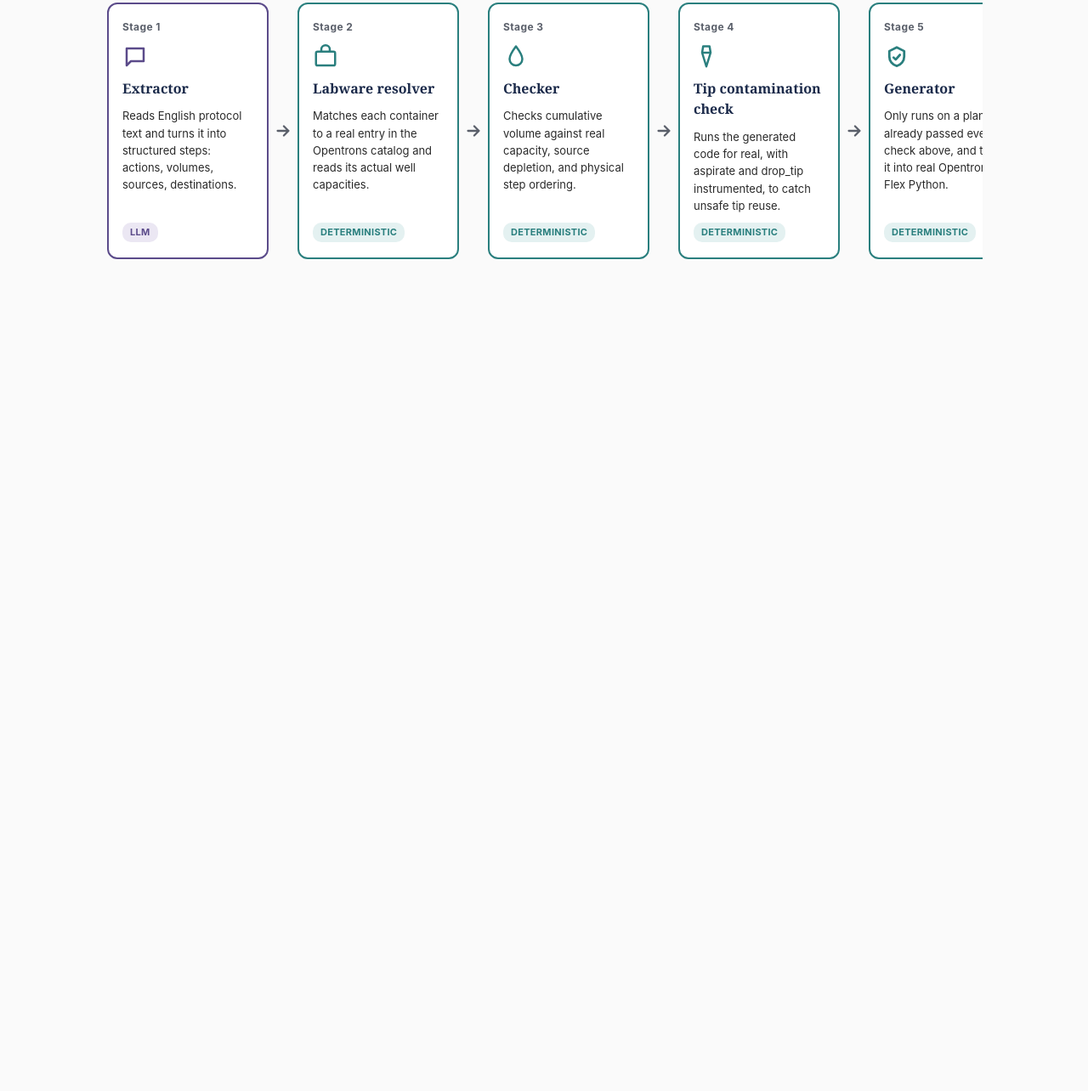
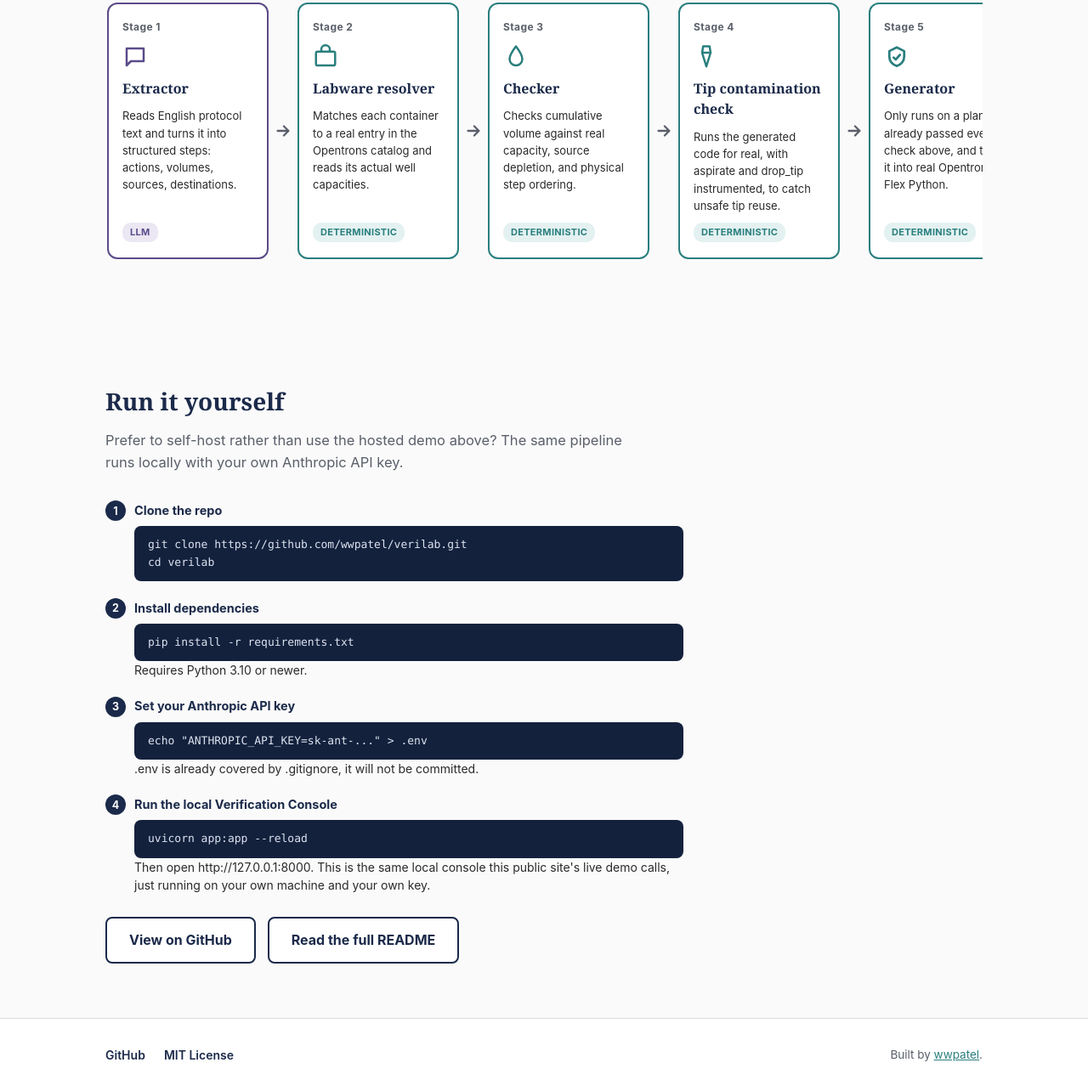
Before and after one commit to wwpatel/verilab, a plain HTML site: page site/index.html in a window 1280 px wide. Shown: the part 3000-4284 px from the top of the page at 85% size. Before the commit the page ends 3387 px from the top, so only its background shows below. Drawn offline with Linux system fonts and the light colour scheme; no server answers.

Commit message:
Add run-it-yourself quickstart and footer
Same four-step quickstart as the README (clone, install, set API key,
run uvicorn), for visitors who want to self-host instead of using the
hosted demo. Footer surfaces GitHub, license, and author credit
directly rather than hiding them in a menu.

Co-Authored-By: Claude Sonnet 5 <noreply@anthropic.com>

```diff
--- a/site/index.html
+++ b/site/index.html
@@ -309,6 +309,29 @@
     .pipeline-arrow { transform: rotate(90deg); align-self: center; }
     .pipeline-stage { flex: 1 1 auto; }
   }
+
+  /* ---------- Run it yourself ---------- */
+  .quickstart-steps { counter-reset: qs; margin: 0; padding: 0; list-style: none; max-width: 680px; }
+  .quickstart-steps li { counter-increment: qs; margin-bottom: 20px; }
+  .quickstart-steps .qs-label { display: flex; align-items: center; gap: 10px; font-weight: 700; color: var(--navy); margin-bottom: 6px; font-size: 14.5px; }
+  .quickstart-steps .qs-label::before {
+    content: counter(qs); flex-shrink: 0; width: 24px; height: 24px; border-radius: 50%;
+    background: var(--navy); color: #fff; font-size: 12.5px; display: flex; align-items: center; justify-content: center;
+  }
+  .quickstart-steps pre {
+    background: #14213D; color: #DCE4F0; padding: 12px 16px; border-radius: 8px;
+    overflow-x: auto; font-size: 13px; font-family: "SF Mono", Consolas, Menlo, monospace; margin: 0 0 0 34px;
+  }
+  .quickstart-steps p { margin: 0 0 0 34px; font-size: 14px; color: var(--charcoal); }
+  .run-yourself-links { margin-top: 26px; display: flex; gap: 14px; flex-wrap: wrap; }
+
+  /* ---------- Footer ---------- */
+  footer.site-footer { border-top: 1px solid var(--border); background: var(--panel); padding: 32px 0; }
+  .footer-row { display: flex; flex-wrap: wrap; align-items: center; justify-content: space-between; gap: 16px; }
+  .footer-links { display: flex; gap: 22px; flex-wrap: wrap; font-size: 14px; }
+  .footer-links a { color: var(--navy); text-decoration: none; font-weight: 600; }
+  .footer-links a:hover { color: var(--teal); }
+  .footer-credit { font-size: 13.5px; color: var(--gray); }
 </style>
 </head>
 <body>
@@ -522,7 +545,52 @@ Transferring 250.0 from A1 of NEST 12 Well Reservoir 15 mL on slot C2 to A1 of C
   </div>
 </section>
 
+<section id="run-it-yourself" aria-labelledby="run-heading">
+  <div class="wrap">
+    <h2 class="section-title" id="run-heading">Run it yourself</h2>
+    <p class="section-lede">Prefer to self-host rather than use the hosted demo above? The same pipeline runs locally with your own Anthropic API key.</p>
+
+    <ol class="quickstart-steps">
+      <li>
+        <div class="qs-label">Clone the repo</div>
+        <pre>git clone https://github.com/wwpatel/verilab.git
+cd verilab</pre>
+      </li>
+      <li>
+        <div class="qs-label">Install dependencies</div>
+        <pre>pip install -r requirements.txt</pre>
+        <p>Requires Python 3.10 or newer.</p>
+      </li>
+      <li>
+        <div class="qs-label">Set your Anthropic API key</div>
+        <pre>echo "ANTHROPIC_API_KEY=sk-ant-..." &gt; .env</pre>
+        <p>.env is already covered by .gitignore, it will not be committed.</p>
+      </li>
+      <li>
+        <div class="qs-label">Run the local Verification Console</div>
+        <pre>uvicorn app:app --reload</pre>
+        <p>Then open http://127.0.0.1:8000. This is the same local console this public site's live demo calls, just running on your own machine and your own key.</p>
+      </li>
+    </ol>
+
+    <div class="run-yourself-links">
+      <a href="https://github.com/wwpatel/verilab" class="btn btn-secondary">View on GitHub</a>
+      <a href="https://github.com/wwpatel/verilab#readme" class="btn btn-secondary">Read the full README</a>
+    </div>
+  </div>
+</section>
+
 </main>
+
+<footer class="site-footer">
+  <div class="wrap footer-row">
+    <div class="footer-links">
+      <a href="https://github.com/wwpatel/verilab">GitHub</a>
+      <a href="https://github.com/wwpatel/verilab/blob/main/LICENSE">MIT License</a>
+    </div>
+    <div class="footer-credit">Built by <a href="https://github.com/wwpatel">wwpatel</a>.</div>
+  </div>
+</footer>
 
 <script src="config.js"></script>
 <script>
```
